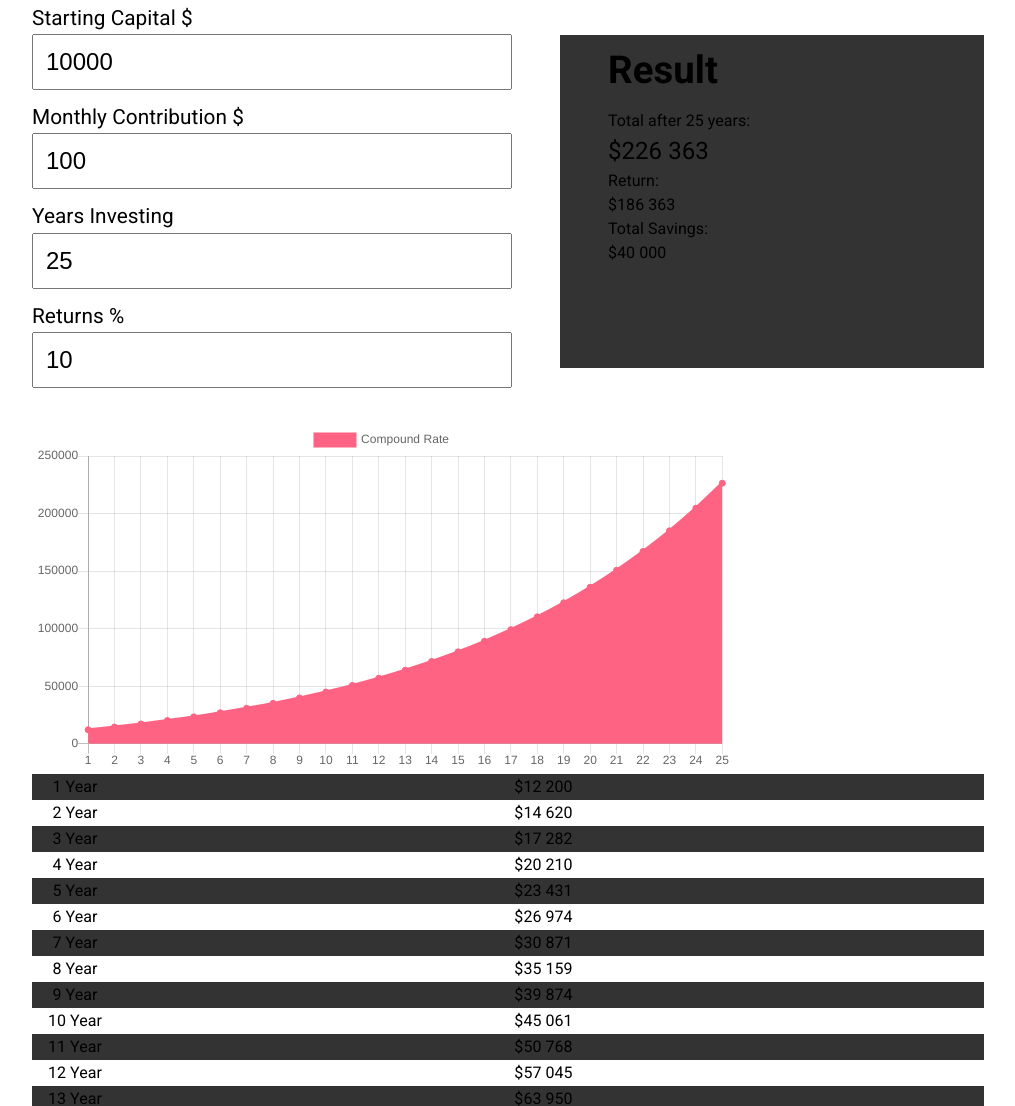
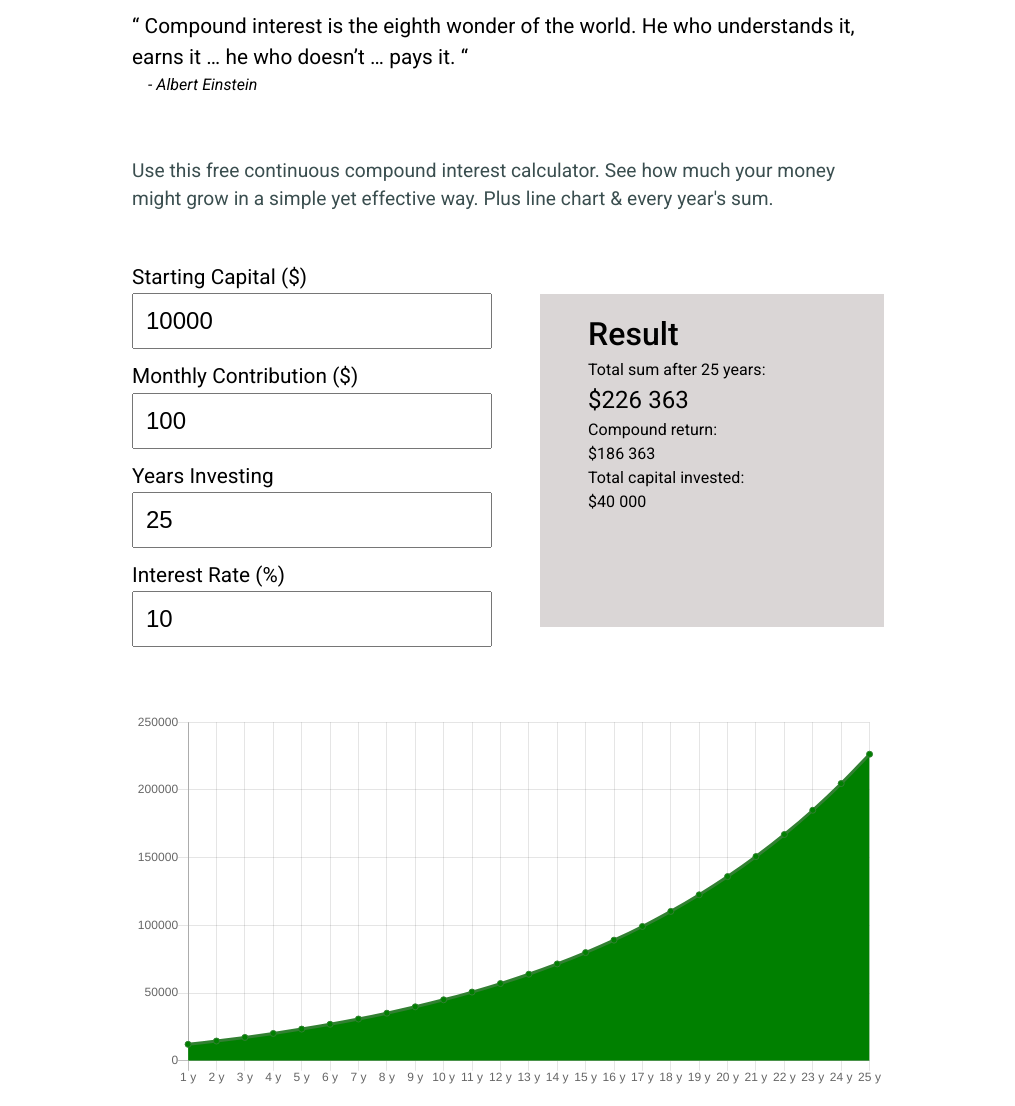
Before and after one commit to TheDoomfire/chooseinvesting, an Eleventy site: page src/compound-calculator.njk in a window 1280 px wide. Shown: the part 569-1675 px from the top of the page, without its empty margins (132-1147 px from the left). Built offline with nearby package versions, Linux system fonts and the light colour scheme; Eleventy itself is replaced by a stand-in of ours; files that its build step writes are made by us from their sources.

Commit message:
Compound Calculator Completed
Chart js works fine, looking okay, some SEO.

```diff
--- a/src/compound-calculator.njk
+++ b/src/compound-calculator.njk
@@ -1,55 +1,63 @@
 ---
-title: Compounding Calculator
+title: Compounding Interest Calculator
 layout: 'base.njk'
 type: website
-description: Compounding Calculator
+description: Use this free continuous compound interest calculator. See how much your money might grow in a simple yet effective way. Plus line chart & every year's sum.
 author: Albini
-keywords: investing, stocks, cheap, value
+keywords: compound calculator, continuous compound interest calculator, continuous compound calculator, interest calculator
 ---
 
 <div class="hero-special">
     <div class="container">
-        <h1>Compounding Interest Calculator</h1>
+        <h1>{{ title }}</h1>
         <h4>- The Eighth Wonder of the World</h4>
     </div>
 </div>
 
-<article class="container" onload="compounding();">
+<article class="posts" onload="compounding();">
+    <div class="container">
+
+    <blockquote>
+        Compound interest is the eighth wonder of the world. He who understands it, earns it … he who doesn’t … pays it.
+        <cite>- Albert Einstein</cite>
+    </blockquote>
+
+<p>
+    {{ description }}
+</p>
+
+<br>
+<br>
 
 <div class="responsive-two">
     <section>
-        <label for="">Starting Capital $</label>
+        <label for="">Starting Capital ($)</label>
         <br>
         <input type="number" id="capital" value="10000" onchange="compounding();">
-        <label for="">Monthly Contribution $</label>
+        <label for="">Monthly Contribution ($)</label>
         <br>
         <input type="number" id="savings" value="100" onchange="compounding();">
         <label for="">Years Investing</label>
         <br>
         <input type="number" id="years" value="25" onchange="compounding();">
-        <label for="">Returns %</label>
+        <label for="">Interest Rate (%)</label>
         <br>
         <input type="number" id="returns" value="10" onchange="compounding();">
     </section>
     <section class="compound-result">
-        <h3>Result</h3>
-        <label for="">Total after <span id="totalYears"></span> years:</label>
+        <span class="big-text">Result</span>
+        <label for="">Total sum after <span id="totalYears"></span> years:</label>
         <span id="totalCompound"></span>
-        <label for="">Return:</label>
+        <label for="">Compound return:</label>
         <span id="totalReturn"></span>
-        <label for="">Total Savings: </label>
+        <label for="">Total capital invested: </label>
         <span id="totalSavings"></span>
     </section>
 </div>
 
-<!-- TODO -->
-<!-- Make a chart -->
-
 <br>
 
-<div>
-<canvas id="myChart" style="width:100%;max-width:700px" class="lineChart"></canvas>
-</div>
+<canvas id="myChart" class="lineChart"></canvas>
 
 <!-- cell spacing removes the space between td-->
 <table cellspacing=0>
@@ -62,6 +70,29 @@ keywords: investing, stocks, cheap, value
     <tbody id="tableData" class="every-other"></tbody>
 </table>
 
+<h2>Compound Interest Formula</h2>
+
+<p class="table-big-formula">
+Starting Capital * (1 + Interest/100)<sup>Years</sup>
+</p>
+
+<h2>Future Value of an Annuity Formula</h2>
+
+<p class="table-big-formula">
+    (Monthly Contribution * 12) * ((1 + Interest/100)<sup>Years</sup>-1)/(Interest/100)
+</p>
+
+<h2>This Calculator Formula</h2>
+
+<p>
+    Compound Interest Formula + Future Value of an Annuity Formula
+</p>
+
+<p class="table-big-formula">
+    Starting Capital * (1 + Interest/100)<sup>Years</sup> + (Monthly Contribution * 12) * ((1 + Interest/100)<sup>Years</sup>-1)/(Interest/100)
+    </p>
+
+</div>
 </article>
 
 <!-- Chart.js | https://www.w3schools.com/ai/ai_chartjs.asp -->
--- a/src/sass/components/_charts.scss
+++ b/src/sass/components/_charts.scss
@@ -1,3 +1,6 @@
+@use "../utilities" as *;
+
 .lineChart {
-    color: pink;
+    margin: 2em 0;
+    width: 100%;
 }
--- a/src/sass/components/_hero.scss
+++ b/src/sass/components/_hero.scss
@@ -7,7 +7,7 @@
         width: 100%;
     }
 
-    h1, h2, p {
+    h1, h2, h3, h4, p {
         color: $color-light;
         margin-bottom: 0.2em;
     }
--- a/src/sass/components/_other.scss
+++ b/src/sass/components/_other.scss
@@ -198,7 +198,7 @@ align-items: center;
 section {
     &:first-child {
         input {
-            min-width: 20em;
+            min-width: 15em;
             margin-bottom: 0.5em;
         }
         label {
@@ -217,7 +217,20 @@ section {
 }
 
 .compound-result {
-    background-color: $color-grey;
-    margin-left: 3em;
+    background-color: $color-grey-200;
+    padding: 2em;
     width: fill;
+
+    .big-text {
+        font-size: $font-size * 2;
+        font-weight: 500;
+    }
+
+    @include screen(tablet) {
+        margin-left: 3em;
+        padding: 0;
+    }
+    @include theme(dark) {
+        background-color: $color-grey;
+    }
 }
--- a/src/sass/components/_tablet.scss
+++ b/src/sass/components/_tablet.scss
@@ -59,6 +59,10 @@ th, tr, td {
   }
 }
 
+.table-big-formula {
+  font-size: $font-size * 1.4;
+}
+
 .every-other {
     display: table-row-group;
     vertical-align: middle;
--- a/src/sass/style.scss
+++ b/src/sass/style.scss
@@ -2,6 +2,7 @@
 @use "./base/typography";
 
 @use "./components/button";
+@use "./components/charts";
 @use "./components/forms";
 @use "./components/hero";
 @use "./components/links";
--- a/src/script.js
+++ b/src/script.js
@@ -158,7 +158,7 @@ function compounding() {
   for (let i = 1; i <= inputYears; i++) {
     compoundValue = Math.round((inputCapital) * Math.pow(inputReturns/100+1, i)) + (inputSavings*12) * (Math.pow(inputReturns/100+1, i) - 1)/(inputReturns/100);
 
-    yearList.push(i);
+    yearList.push(i + " y");
     compoundList.push(removeDecimals(compoundValue));
 
 
@@ -173,12 +173,13 @@ function compounding() {
 };
 
 function myCustomChart(chartType, chartLabels, chartDataset) {
+
   const myChartData = {
     labels: chartLabels,
     datasets: [{
       label: 'Compound Rate',
-      backgroundColor: 'rgb(255, 99, 132)',
-      borderColor: 'rgb(255, 99, 132)',
+      backgroundColor: 'rgb(0,128,0)',
+      borderColor: 'rgb(50,128,50)',
       data: chartDataset,
     }]
   };
@@ -186,11 +187,21 @@ function myCustomChart(chartType, chartLabels, chartDataset) {
   const chartConfig = {
     type: chartType,
     data: myChartData,
-    option: {}
-  };
+    options: {
+      legend: {
+        display: false //Removes the Label.
+     },
+     tooltips: {
+      callbacks: {
+          label: function(tooltipItems, data) {
+              return "$" + tooltipItems.yLabel.toString();
+          }
+}
+    }}};
 
   const myChart = new Chart(
     document.getElementById('myChart'),
     chartConfig
   );
+
 };
```
Also changed, not shown: src/blog/7-investing-formulas-you-can-easily-apply.md (+0 -1 lines), src/sass/style.css, 1 other file.
